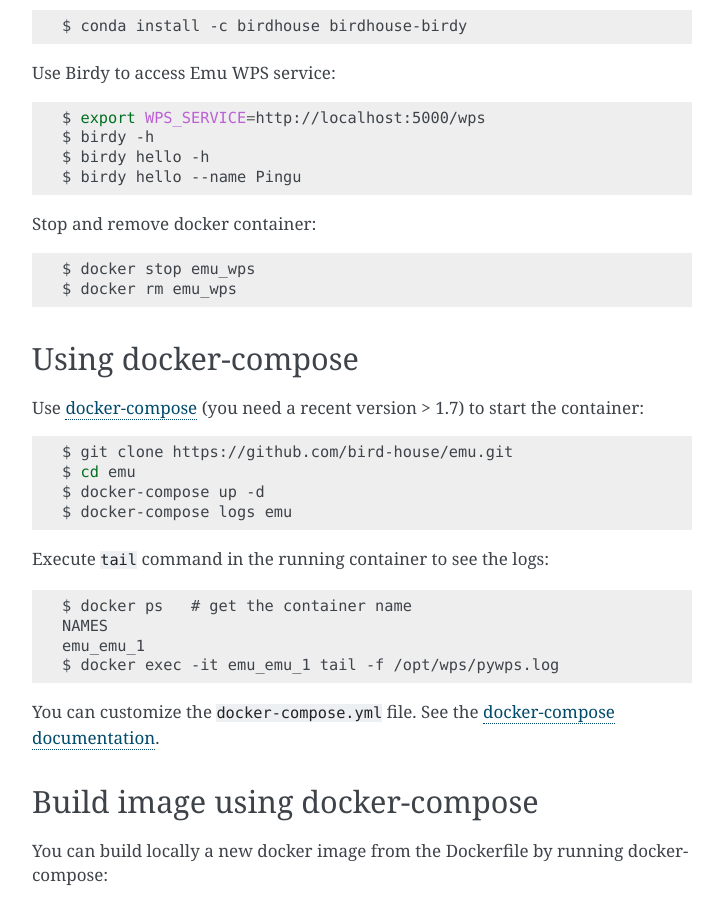
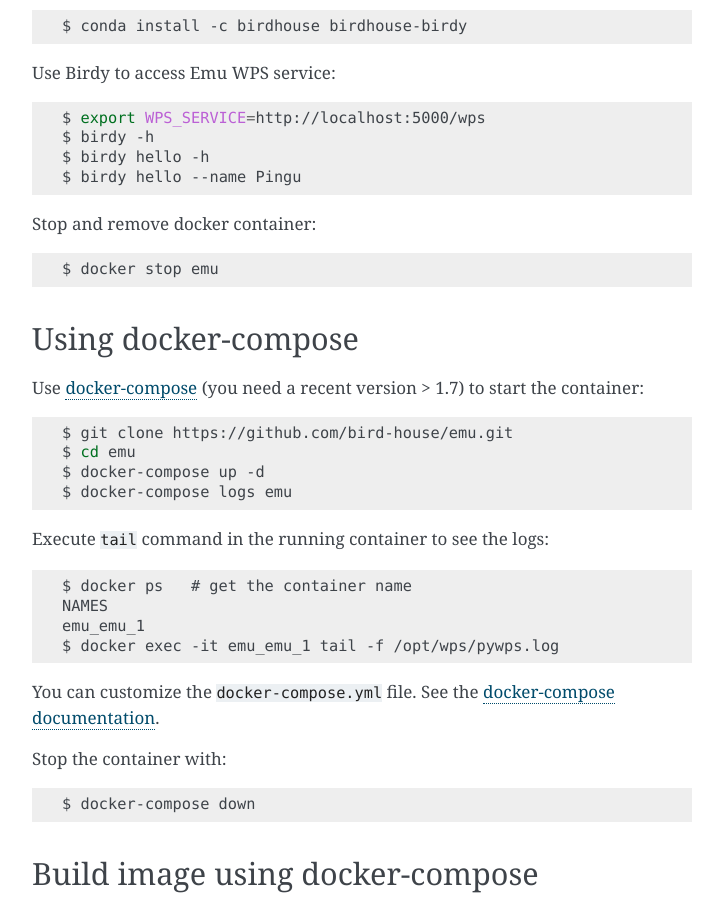
Before and after one commit to bird-house/emu, a Sphinx documentation site: the page built from docs/source/tutorial/using_docker.rst, in a window 1280 px wide and 900 px high, scrolled down 921 px. Shown: the whole window, without its empty margins (388-1111 px from the left). Built offline with Sphinx 7.4.7, drawn with Linux system fonts in a browser that asks for light colours.

Commit message:
update docker tutorial (#27)

```diff
--- a/docs/source/tutorial/using_docker.rst
+++ b/docs/source/tutorial/using_docker.rst
@@ -60,8 +60,7 @@
 
 .. code-block:: sh
 
-  $ docker stop emu_wps
-  $ docker rm emu_wps
+  $ docker stop emu
 
 Using docker-compose
 --------------------
@@ -85,6 +84,12 @@
 You can customize the ``docker-compose.yml`` file.
 See the `docker-compose documentation`_.
 
+Stop the container with:
+
+.. code-block:: sh
+
+  $ docker-compose down
+
 Build image using docker-compose
 --------------------------------
 
```
